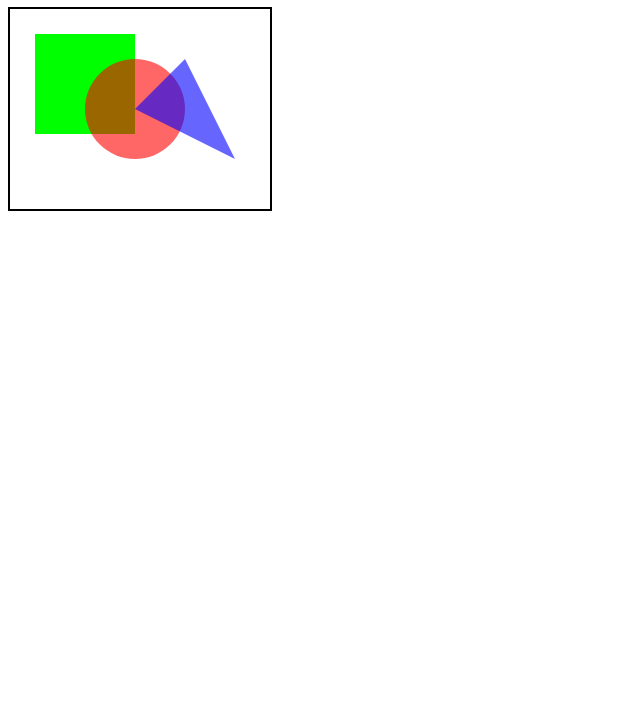
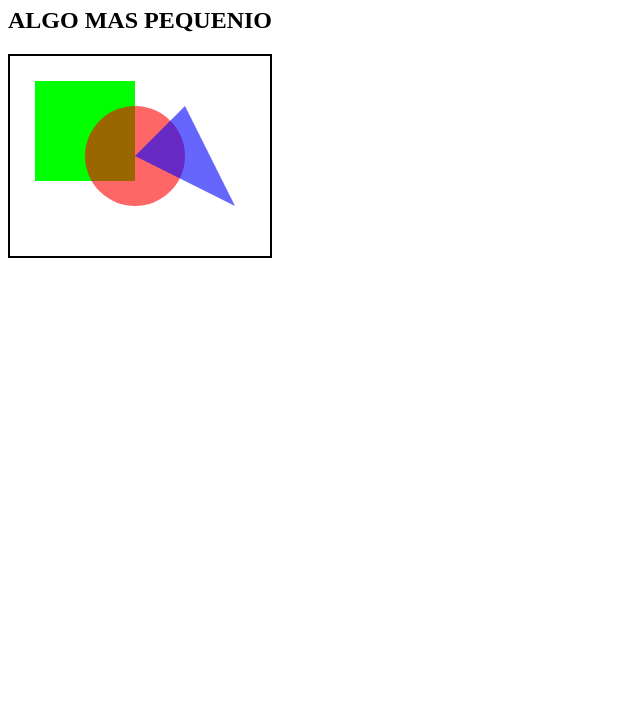
Before and after one commit to JaeN1/aprendiendo, a plain HTML site: page index.html in a window 1280 px wide. Shown: the part 73-800 px from the top of the page, without its empty margins (0-640 px from the left). Drawn offline with Linux system fonts and the light colour scheme.

Commit message:
El resto no guardado provisionalmente

```diff
--- a/index.html
+++ b/index.html
@@ -38,6 +38,8 @@
 
   <h1>TITULO GIGANTE</h1>
 
+  <h2>ALGO MAS PEQUENIO</h2>
+
   <body onload="drawPicture();">
 
     <canvas id="example" width="260" height="200">
```
